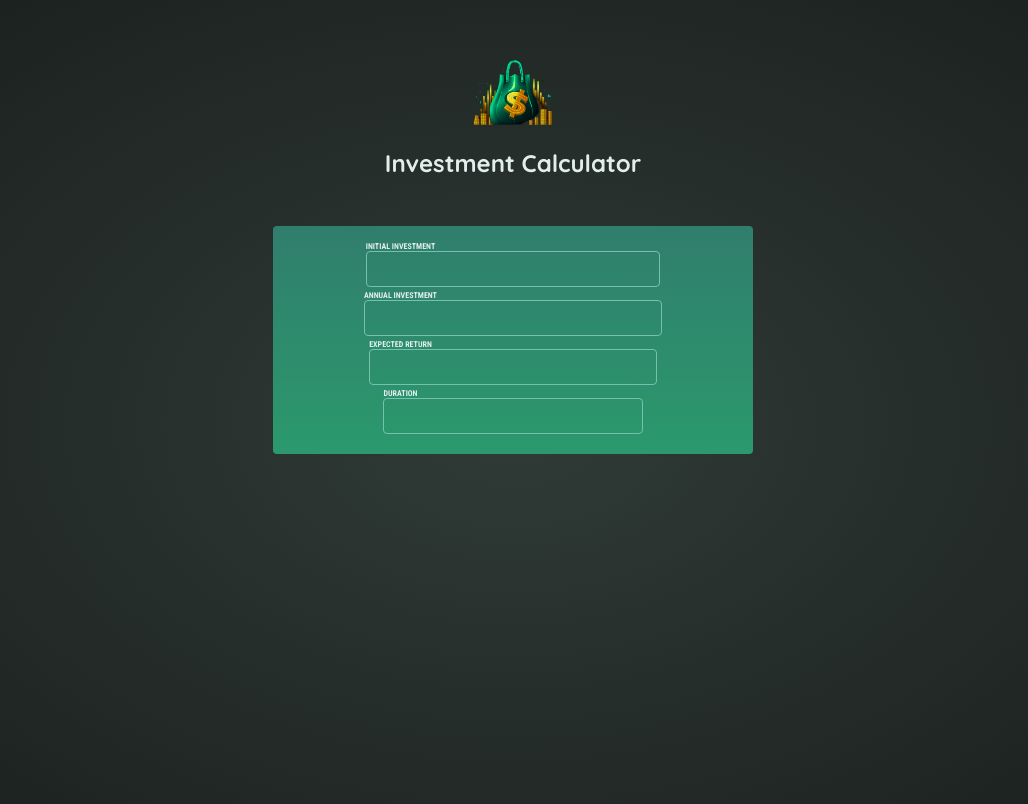
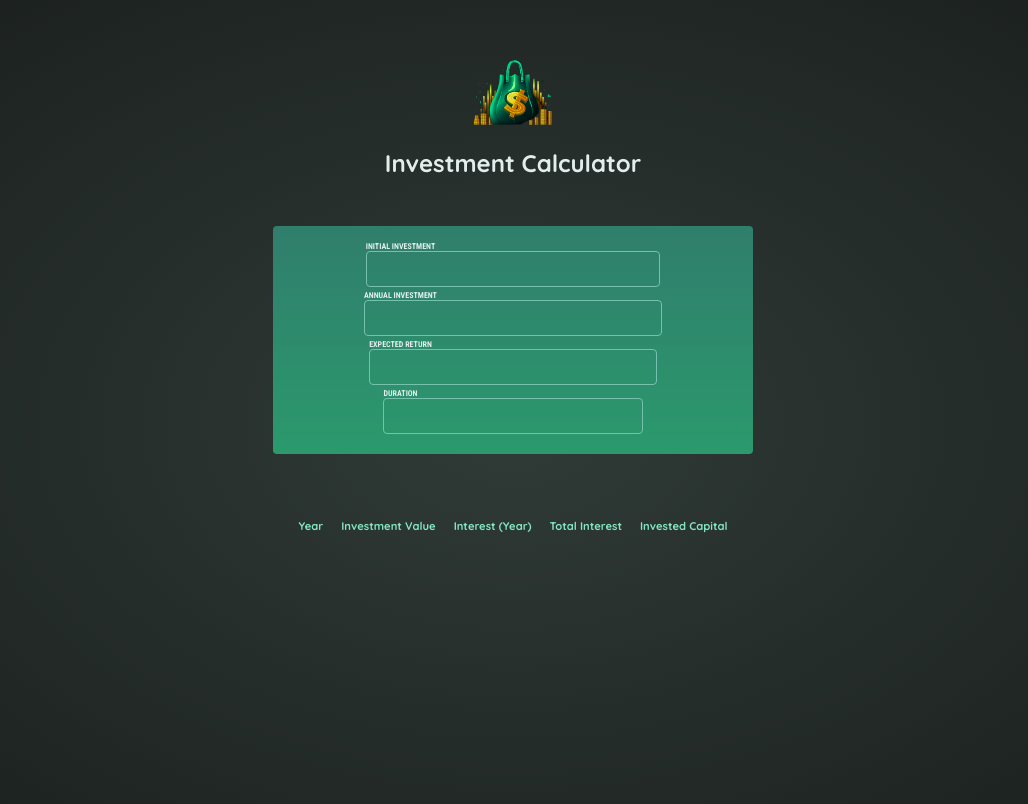
Before and after one commit to hisbanbardai/investment-calculator, a React (Vite) app: page / in a window 1280 px wide. Shown: the top 804 px of the page, without its empty margins (127-1155 px from the left). Built offline with nearby package versions, Linux system fonts and the light colour scheme.

Commit message:
Add a Result component and setup it's html structure

```diff
--- a/src/App.jsx
+++ b/src/App.jsx
@@ -1,7 +1,13 @@
 import Calculator from "./components/Calculator";
+import Result from "./components/Result";
 
 function App() {
-  return <Calculator />;
+  return (
+    <>
+      <Calculator />
+      <Result />
+    </>
+  );
 }
 
 export default App;
--- /dev/null
+++ b/src/components/Result.jsx
@@ -0,0 +1,16 @@
+export default function Result() {
+  return (
+    <table id="result">
+      <thead>
+        <tr>
+          <th>Year</th>
+          <th>Investment Value</th>
+          <th>Interest (Year)</th>
+          <th>Total Interest</th>
+          <th>Invested Capital</th>
+        </tr>
+      </thead>
+      <tbody></tbody>
+    </table>
+  );
+}
```
